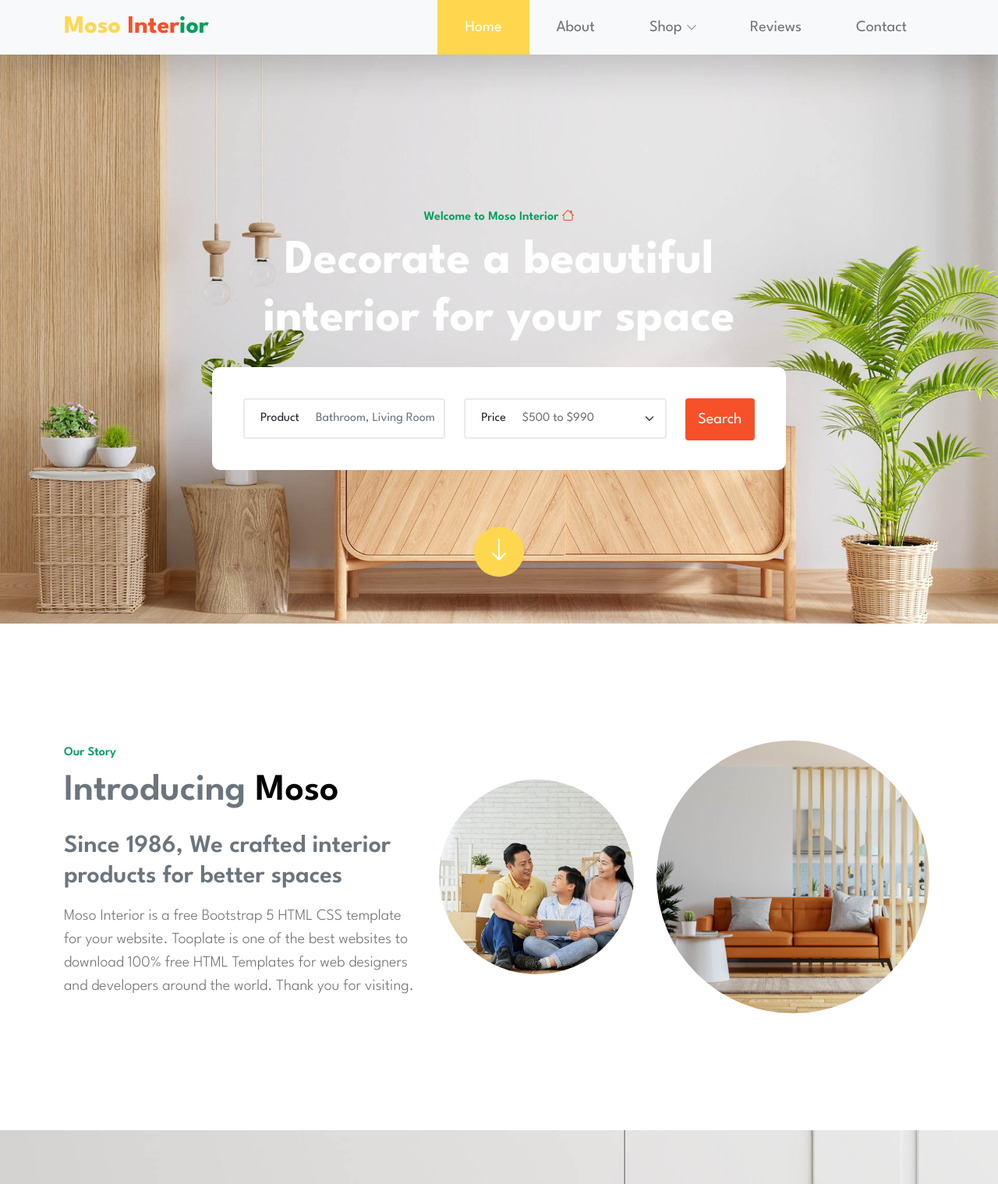
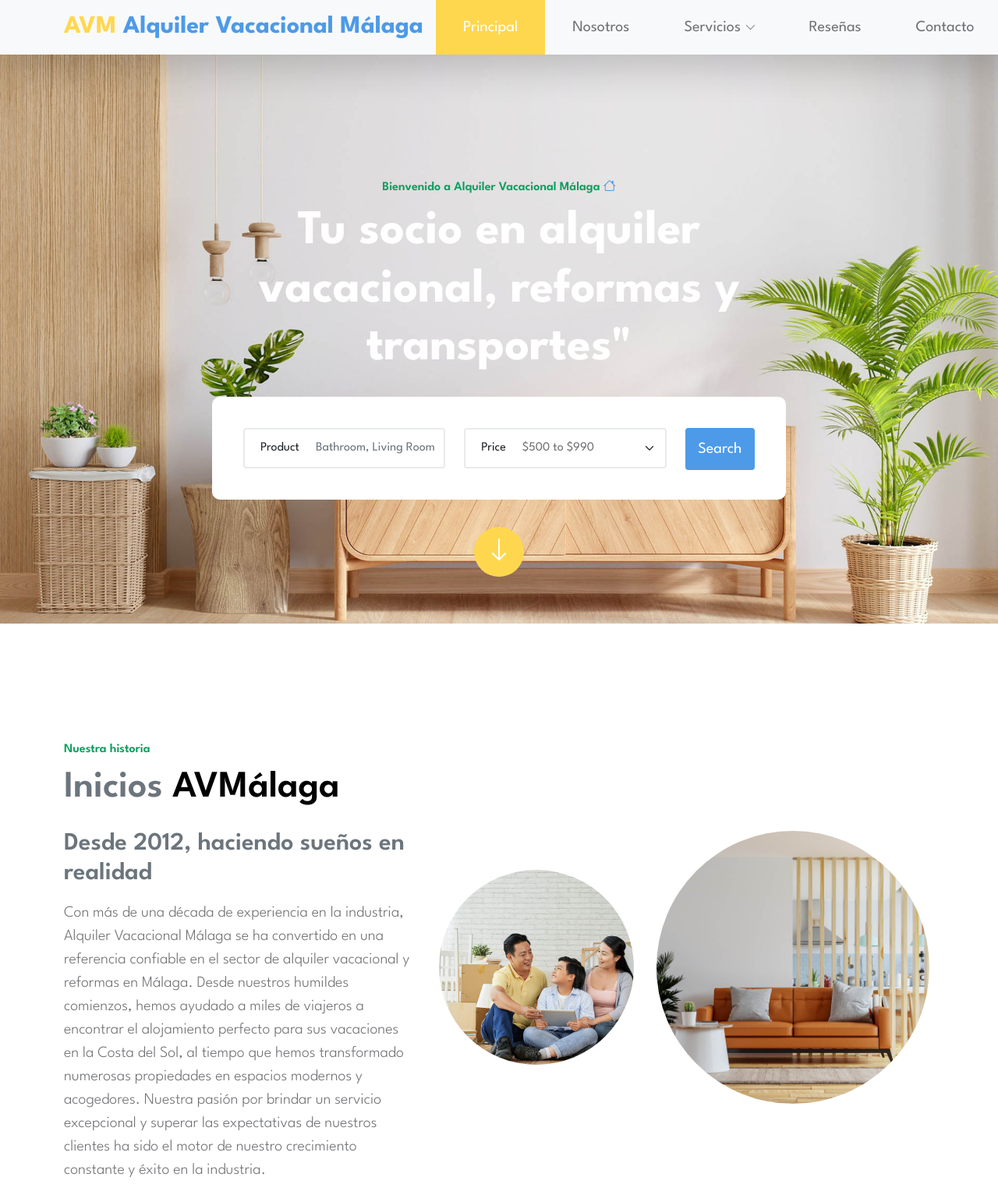
Before and after one commit to Moyanius/webOnayom, a plain HTML site: page index.html in a window 1280 px wide. Shown: the top 1519 px of the page at 78% size. Drawn offline with Linux system fonts and the light colour scheme.

Commit message:
comienzo cambios web

```diff
--- a/css/tooplate-moso-interior.css
+++ b/css/tooplate-moso-interior.css
@@ -12,7 +12,7 @@ https://www.tooplate.com/view/2133-moso-interior
 :root {
   --white-color:                  #ffffff;
   --primary-color:                #ffd74f;
-  --secondary-color:              #f65129;
+  --secondary-color:              #4d9ae8;
   --section-bg-color:             #f9f9f9;
   --site-footer-bg-color:         #36363e;
   --custom-btn-bg-color:          #00a05d;
@@ -134,7 +134,7 @@ strong {
   font-weight: var(--font-weight-bold);
 }
 
-.tooplate-red {
+.tooplate-blue {
 	color: var(--secondary-color);
 }
 .tooplate-green {
--- a/index.html
+++ b/index.html
@@ -1,13 +1,12 @@
 <!doctype html>
-<html lang="en">
+<html lang="es">
     <head>
         <meta charset="utf-8">
         <meta name="viewport" content="width=device-width, initial-scale=1">
 
         <meta name="description" content="">
-        <meta name="author" content="Tooplate">
 
-        <title>Moso Interior -  HTML CSS Template</title>
+        <title>OWC</title>
 
         <!-- CSS FILES -->
         <link rel="preconnect" href="https://fonts.googleapis.com">
@@ -39,7 +38,7 @@ Bootstrap 5 HTML CSS Template
 
         <nav class="navbar navbar-expand-lg bg-light fixed-top shadow-lg">
             <div class="container">
-                <a class="navbar-brand" href="index.html">Moso <span class="tooplate-red">Inter</span><span class="tooplate-green">ior</span></a>
+                <a class="navbar-brand" href="index.html">AVM <span class="tooplate-blue">Alquiler Vacacional Málaga</span><span class="tooplate-green"></span></a>
 
                 <button class="navbar-toggler" type="button" data-bs-toggle="collapse" data-bs-target="#navbarNav" aria-controls="navbarNav" aria-expanded="false" aria-label="Toggle navigation">
                     <span class="navbar-toggler-icon"></span>
@@ -48,29 +47,29 @@ Bootstrap 5 HTML CSS Template
                 <div class="collapse navbar-collapse" id="navbarNav">
                     <ul class="navbar-nav ms-auto">
                         <li class="nav-item">
-                            <a class="nav-link click-scroll" href="#section_1">Home</a>
+                            <a class="nav-link click-scroll" href="#section_1">Principal</a>
                         </li>
 
                         <li class="nav-item">
-                            <a class="nav-link click-scroll" href="#section_2">About</a>
+                            <a class="nav-link click-scroll" href="#section_2">Nosotros</a>
                         </li>
 
                         <li class="nav-item dropdown">
-                            <a class="nav-link dropdown-toggle click-scroll" href="#section_3" id="navbarLightDropdownMenuLink" role="button" data-bs-toggle="dropdown" aria-expanded="false">Shop</a>
+                            <a class="nav-link dropdown-toggle click-scroll" href="#section_3" id="navbarLightDropdownMenuLink" role="button" data-bs-toggle="dropdown" aria-expanded="false">Servicios</a>
 
                             <ul class="dropdown-menu dropdown-menu-light" aria-labelledby="navbarLightDropdownMenuLink">
-                                <li><a class="dropdown-item" href="shop-listing.html">Shop Listing</a></li>
+                                <li><a class="dropdown-item" href="shop-listing.html">Alquiler Propiedades</a></li>
 
-                                <li><a class="dropdown-item" href="shop-detail.html">Shop Detail</a></li>
+                                <li><a class="dropdown-item" href="shop-detail.html">Reformas</a></li>
                             </ul>
                         </li>
 
                         <li class="nav-item">
-                            <a class="nav-link click-scroll" href="#section_4">Reviews</a>
+                            <a class="nav-link click-scroll" href="#section_4">Reseñas</a>
                         </li>
 
                         <li class="nav-item">
-                            <a class="nav-link click-scroll" href="#section_5">Contact</a>
+                            <a class="nav-link click-scroll" href="#section_5">Contacto</a>
                         </li>
                     </ul>
                 </div>
@@ -85,9 +84,9 @@ Bootstrap 5 HTML CSS Template
 
                         <div class="col-lg-8 col-12 text-center mx-auto">
                             <div class="hero-section-text">
-                                <small class="section-small-title">Welcome to Moso Interior <i class="hero-icon bi-house"></i></small>
+                                <small class="section-small-title">Bienvenido a Alquiler Vacacional Málaga <i class="hero-icon bi-house"></i></small>
 
-                                <h1 class="hero-title text-white mt-2 mb-4">Decorate a beautiful interior for your space</h1>
+                                <h1 class="hero-title text-white mt-2 mb-4">Tu socio en alquiler vacacional, reformas y transportes"</h1>
 
                                 <form class="custom-form hero-form" action="#" method="get" role="form">
                                     <div class="row">
@@ -134,13 +133,13 @@ Bootstrap 5 HTML CSS Template
                     <div class="row align-items-center">
 
                         <div class="col-lg-5 col-12">
-                            <small class="section-small-title">Our Story</small>
+                            <small class="section-small-title">Nuestra historia</small>
 
-                            <h2 class="mt-2 mb-4"><span class="text-muted">Introducing</span> Moso</h2>
+                            <h2 class="mt-2 mb-4"><span class="text-muted">Inicios</span> AVMálaga</h2>
 
-                            <h4 class="text-muted mb-3">Since 1986, We crafted interior products for better spaces</h4>
+                            <h4 class="text-muted mb-3">Desde 2012, haciendo sueños en realidad</h4>
 
-                            <p>Moso Interior is a free Bootstrap 5 HTML CSS template for your website. Tooplate is one of the best websites to download 100% free HTML Templates for web designers and developers around the world. Thank you for visiting.</p>
+                            <p>Con más de una década de experiencia en la industria, Alquiler Vacacional Málaga se ha convertido en una referencia confiable en el sector de alquiler vacacional y reformas en Málaga. Desde nuestros humildes comienzos, hemos ayudado a miles de viajeros a encontrar el alojamiento perfecto para sus vacaciones en la Costa del Sol, al tiempo que hemos transformado numerosas propiedades en espacios modernos y acogedores. Nuestra pasión por brindar un servicio excepcional y superar las expectativas de nuestros clientes ha sido el motor de nuestro crecimiento constante y éxito en la industria.</p>
                         </div>
 
                         <div class="col-lg-3 col-md-5 col-5 mx-lg-auto">
@@ -200,7 +199,7 @@ Bootstrap 5 HTML CSS Template
                         <div class="col-lg-12 col-12">
                             <small class="section-small-title">Moso Design Shop</small>
 
-                            <h2 class="mt-2 mb-4"><span class="tooplate-red">Interior</span> Products</h2>
+                            <h2 class="mt-2 mb-4"><span class="tooplate-blue">Interior</span> Products</h2>
                         </div>
 
                         <div class="col-lg-6 col-12">
```
Also changed, not shown: shop-detail.html (+1 -1 lines), shop-listing.html (+6 -6 lines).
